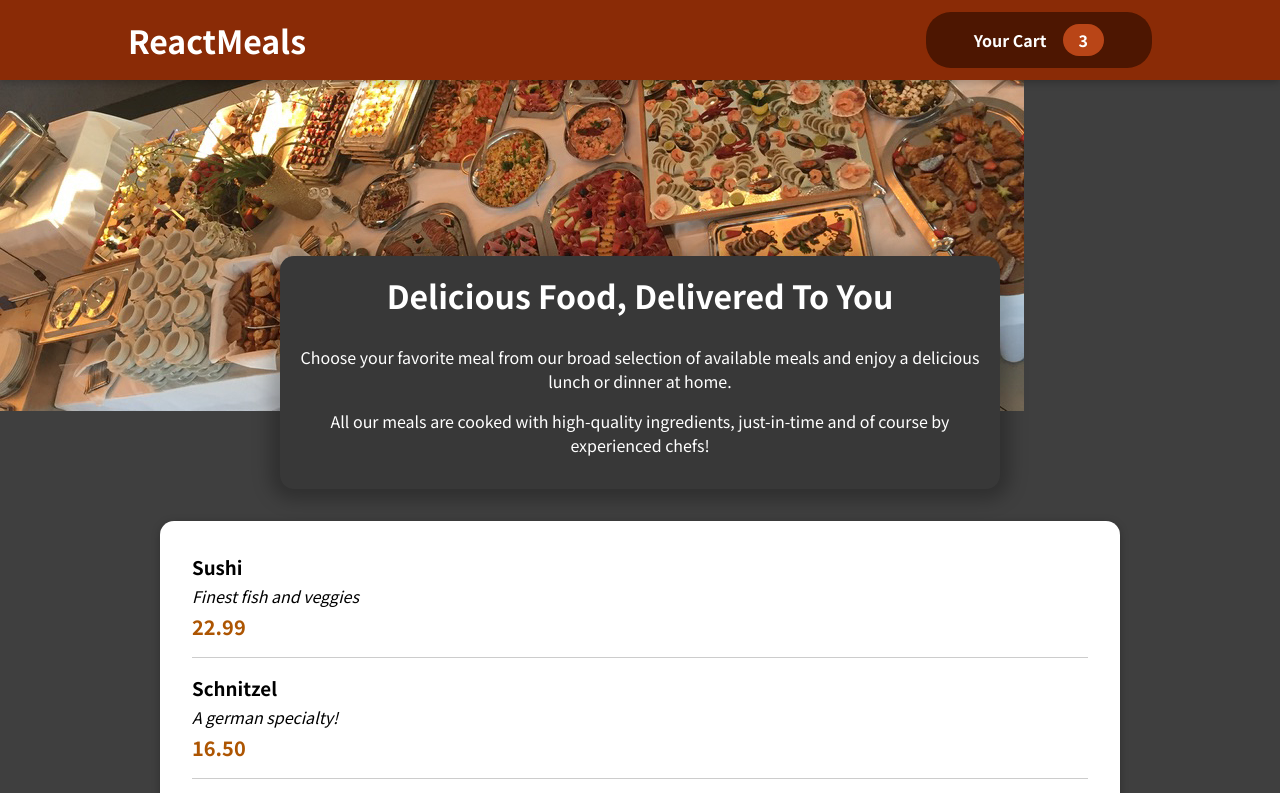
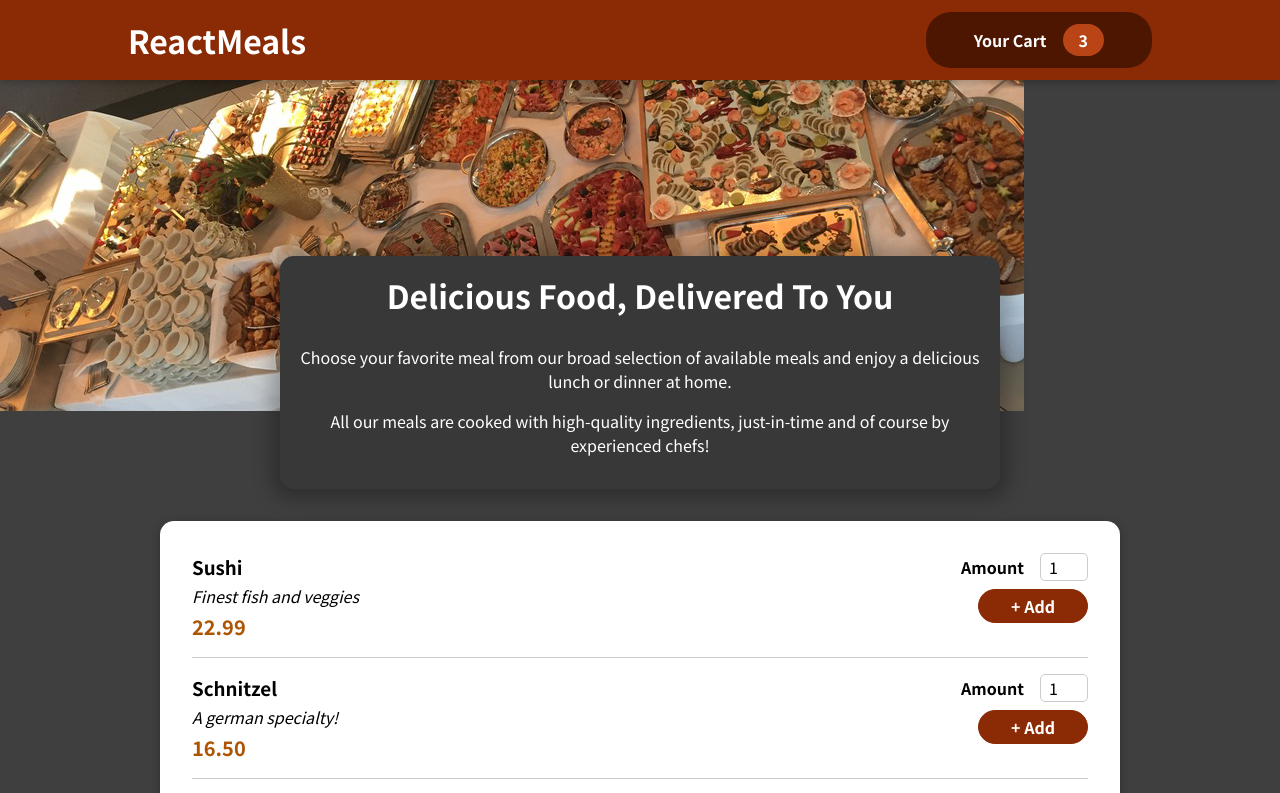
Before and after one commit to exemplar-codes/react-meals, a React (Create React App) app: page / in a window 1280 px wide. Shown: the top 793 px of the page. Built offline with nearby package versions, Linux system fonts and the light colour scheme.

Commit message:
Complete MealItem form

```diff
--- a/src/components/Meals/MealItem/MealItem.jsx
+++ b/src/components/Meals/MealItem/MealItem.jsx
@@ -1,6 +1,8 @@
 import React from "react";
 
 import classes from "./MealItem.module.css";
+
+import MealItemForm from "./MealItemForm";
 
 function MealItem(props, defaultProps) {
   const price = `${props.price.toFixed(2)}`;
@@ -12,7 +14,9 @@
         <div className={classes.description}>{props.description}</div>
         <div className={classes.price}>{price}</div>
       </div>
-      <div></div>
+      <div>
+        <MealItemForm />
+      </div>
     </li>
   );
 }
--- a/src/components/Meals/MealItem/MealItemForm.jsx
+++ b/src/components/Meals/MealItem/MealItemForm.jsx
@@ -1,7 +1,26 @@
 import React from "react";
+import Input from "../../UI/Input";
+
+import classes from "./MealItemForm.module.css";
 
 function MealItemForm() {
-
+  return (
+    <form className={classes.form}>
+      <Input
+        label="Amount"
+        input={{
+          // props for HTML input
+          id: "amount",
+          type: "number",
+          min: "1",
+          max: "5",
+          step: "1",
+          defaultValue: "1",
+        }}
+      />
+      <button>+ Add</button>
+    </form>
+  );
 }
 
 export default MealItemForm;
--- /dev/null
+++ b/src/components/UI/Input.jsx
@@ -0,0 +1,14 @@
+import React from "react";
+
+import classes from "./Input.module.css";
+
+function Input(props) {
+  return (
+    <div className={classes.input}>
+      <label htmlFor={props.input.id}>{props.label}</label>
+      <input id={props.input.id} {...props.input} />
+    </div>
+  );
+}
+
+export default Input;
```
Also changed, not shown: src/components/UI/Input.module.css (renamed from src/provided-styles/Input.module.css), 1 other file (tests, documents, lock files or other folders).
